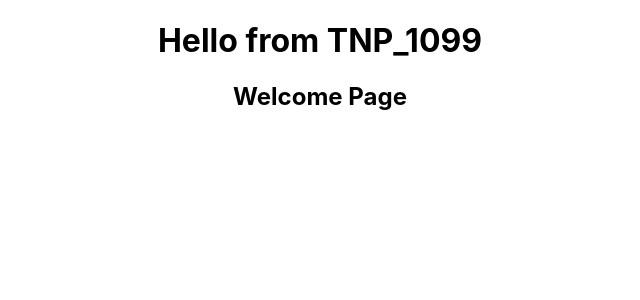
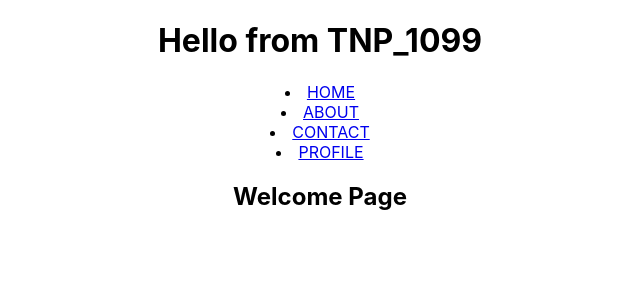
Before and after one commit to zicna/tnp_1099_frontend, a React (Create React App) app: page / in a window 1280 px wide. Shown: the top 300 px of the page, without its empty margins (320-960 px from the left). Built offline with nearby package versions, Linux system fonts and the light colour scheme.

Commit message:
add NavBar component to App.js

```diff
--- a/src/App.js
+++ b/src/App.js
@@ -1,12 +1,14 @@
 import './App.css';
 import RoutesContainer from './containers/RoutesContainer';
+
+import NavBar from './components/NavBar';
 
 function App() {
   return (
     <div className="App">
       <h1>Hello from TNP_1099</h1>
+      <NavBar></NavBar>
       <RoutesContainer></RoutesContainer>
-
     </div>
   );
 }
--- a/src/containers/RoutesContainer.js
+++ b/src/containers/RoutesContainer.js
@@ -16,7 +16,6 @@ export default function RoutesContainer(){
                 <Route path="/profile" element={<Profile/>}></Route>
                 <Route path="/about" element={<About/>}></Route>
                 <Route path="/contact" element={<Contact/>}></Route>
-
             </Routes>
         </div>
 
```
